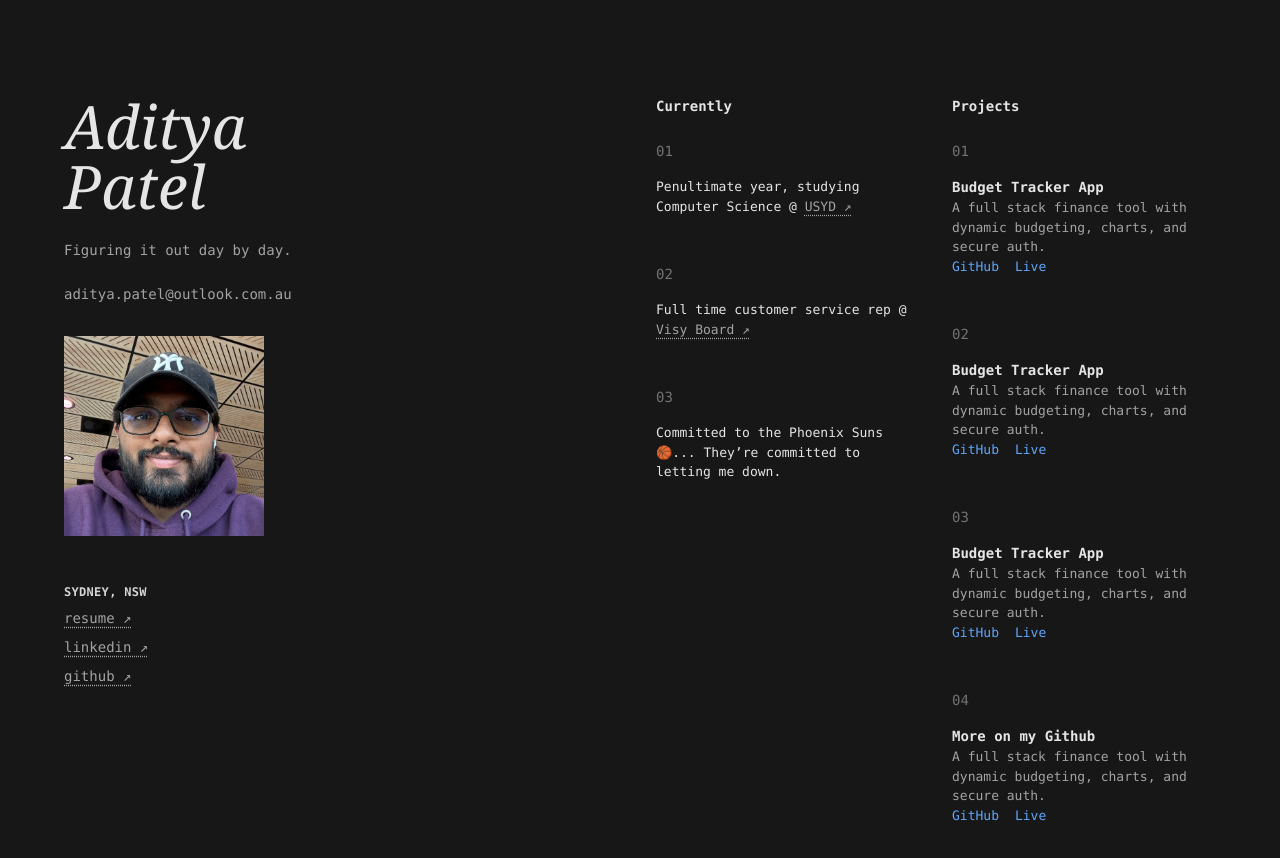
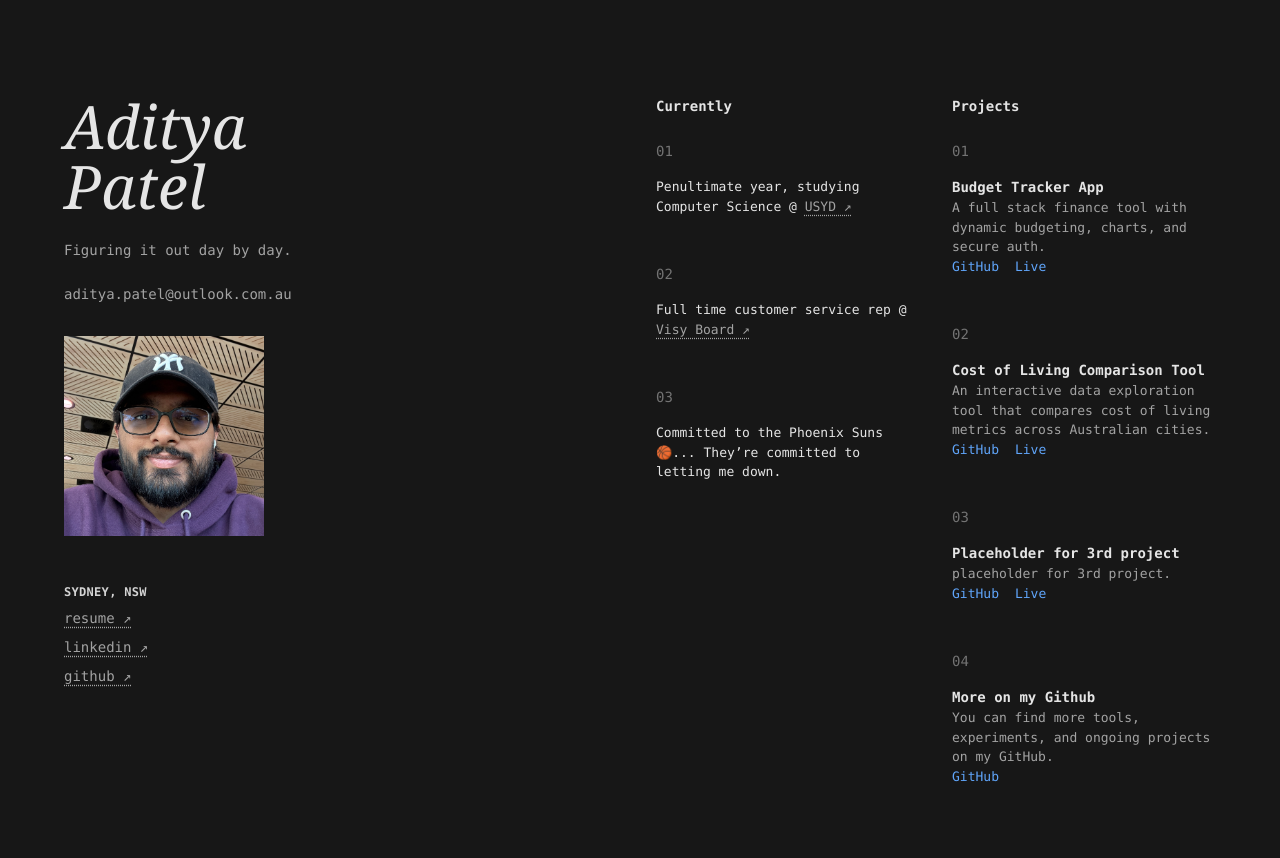
Before and after one commit to AdityaPtl/personal-website, a React (Vite) app: page / in a window 1280 px wide. Shown: the top 858 px of the page. Built offline with nearby package versions, Linux system fonts and the light colour scheme.

Commit message:
fix project links

```diff
--- a/src/App.jsx
+++ b/src/App.jsx
@@ -106,24 +106,24 @@ export default function App() {
               <p className="text-[13px] text-neutral-400">A full stack finance tool with dynamic budgeting, charts, and secure auth.</p>
               <div className="flex gap-4 text-[13px]">
                 <a href="https://github.com/AdityaPtl/budget-tracker" className="text-blue-400 hover:underline" target="_blank" rel="noreferrer">GitHub</a>
-                <a href="https://your-budget-app-link.com" className="text-blue-400 hover:underline" target="_blank" rel="noreferrer">Live</a>
+                <a href="https://financial-planning-adi.com/" className="text-blue-400 hover:underline" target="_blank" rel="noreferrer">Live</a>
               </div>
             </div>
 
             <div className="mb-12">
               <p className="text-sm text-neutral-500 mb-4">02</p>
-              <h3 className="text-[14px] font-semibold">Budget Tracker App</h3>
-              <p className="text-[13px] text-neutral-400">A full stack finance tool with dynamic budgeting, charts, and secure auth.</p>
+              <h3 className="text-[14px] font-semibold">Cost of Living Comparison Tool</h3>
+              <p className="text-[13px] text-neutral-400">An interactive data exploration tool that compares cost of living metrics across Australian cities.</p>
               <div className="flex gap-4 text-[13px]">
-                <a href="https://github.com/AdityaPtl/budget-tracker" className="text-blue-400 hover:underline" target="_blank" rel="noreferrer">GitHub</a>
-                <a href="https://your-budget-app-link.com" className="text-blue-400 hover:underline" target="_blank" rel="noreferrer">Live</a>
+                <a href="https://github.com/AdityaPtl/cost-of-living" className="text-blue-400 hover:underline" target="_blank" rel="noreferrer">GitHub</a>
+                <a href="https://cost-of-living-adi.streamlit.app/" className="text-blue-400 hover:underline" target="_blank" rel="noreferrer">Live</a>
               </div>
             </div>
 
             <div className="mb-12">
               <p className="text-sm text-neutral-500 mb-4">03</p>
-              <h3 className="text-[14px] font-semibold">Budget Tracker App</h3>
-              <p className="text-[13px] text-neutral-400">A full stack finance tool with dynamic budgeting, charts, and secure auth.</p>
+              <h3 className="text-[14px] font-semibold">Placeholder for 3rd project</h3>
+              <p className="text-[13px] text-neutral-400">placeholder for 3rd project.</p>
               <div className="flex gap-4 text-[13px]">
                 <a href="https://github.com/AdityaPtl/budget-tracker" className="text-blue-400 hover:underline" target="_blank" rel="noreferrer">GitHub</a>
                 <a href="https://your-budget-app-link.com" className="text-blue-400 hover:underline" target="_blank" rel="noreferrer">Live</a>
@@ -133,10 +133,9 @@ export default function App() {
             <div className="mb-12">
               <p className="text-sm text-neutral-500 mb-4">04</p>
               <h3 className="text-[14px] font-semibold">More on my Github</h3>
-              <p className="text-[13px] text-neutral-400">A full stack finance tool with dynamic budgeting, charts, and secure auth.</p>
+              <p className="text-[13px] text-neutral-400">You can find more tools, experiments, and ongoing projects on my GitHub.</p>
               <div className="flex gap-4 text-[13px]">
-                <a href="https://github.com/AdityaPtl/budget-tracker" className="text-blue-400 hover:underline" target="_blank" rel="noreferrer">GitHub</a>
-                <a href="https://your-budget-app-link.com" className="text-blue-400 hover:underline" target="_blank" rel="noreferrer">Live</a>
+                <a href="https://github.com/AdityaPtl/" className="text-blue-400 hover:underline" target="_blank" rel="noreferrer">GitHub</a>
               </div>
             </div>
           </div>
```
